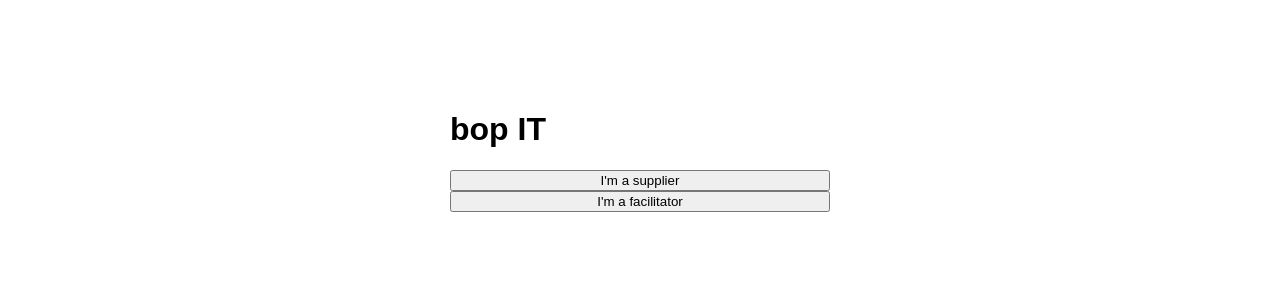
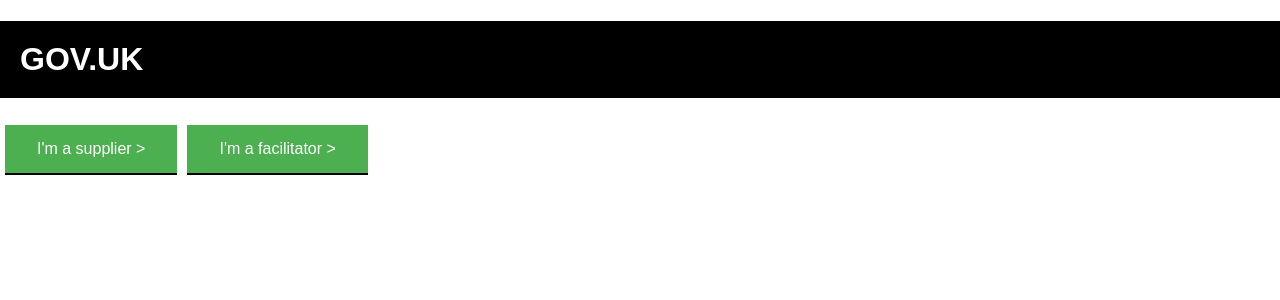
Before and after one commit to woodheadlucy/dwp-bopit, a React (Create React App) app: page / in a window 1280 px wide. Shown: the top 300 px of the page. Built offline with nearby package versions, Linux system fonts and the light colour scheme; the HTML template or start-up script is replaced by a standard one.

Commit message:
day 2 forms

```diff
--- a/package.json
+++ b/package.json
@@ -5,6 +5,7 @@
   "dependencies": {
     "react": "^16.8.5",
     "react-dom": "^16.8.5",
+    "react-mailchimp-form": "^1.0.1",
     "react-scripts": "2.1.8"
   },
   "scripts": {
--- a/src/App.css
+++ b/src/App.css
@@ -1,4 +1,21 @@
+.App {
+  display: grid;
+  height: 100vh;
+  grid-template: 1fr 7fr/ 1fr;
+  grid-template-areas:
+    'header'
+    'forms';
+}
+
+.topBanner {
+  grid-area: header;
+  background-color: black;
+  color: white;
+  padding: 20px;
+}
+
 .banner {
+  grid-area: forms;
   display: flex;
   flex-direction: column;
   margin-left: 400px;
@@ -6,3 +23,16 @@
   margin-top: 40px;
   padding: 50px;
 }
+
+.button {
+  background-color: #4caf50; /* Green */
+  border: 2px solid black;
+  border-width: 0 0 2px 0;
+  color: white;
+  padding: 15px 32px;
+  text-align: center;
+  text-decoration: none;
+  display: inline-block;
+  font-size: 16px;
+  margin: 5px;
+}
--- a/src/App.js
+++ b/src/App.js
@@ -10,11 +10,16 @@ class App extends Component {
   };
   render() {
     return (
-      <div className="banner">
-        <h1>bop IT</h1>
-        <button onClick={this.handleSupplier}>I'm a supplier</button>
+      <div>
+        <h1 className="topBanner">GOV.UK</h1>
+
+        <button className="button" onClick={this.handleSupplier}>
+          I'm a supplier >
+        </button>
         {this.state.supplierClick && <SupplierForm />}
-        <button onClick={this.handleFacilitator}>I'm a facilitator</button>
+        <button className="button" onClick={this.handleFacilitator}>
+          I'm a facilitator >
+        </button>
         {this.state.facilitatorClick && <FacilitatorForm />}
       </div>
     );
--- a/src/components/FacilitatorForm.js
+++ b/src/components/FacilitatorForm.js
@@ -1,5 +1,6 @@
 import React, { Component } from 'react';
 import './FacilitatorForm.css';
+import Mailchimp from 'react-mailchimp-form';
 
 class FacilitatorForm extends Component {
   state = {
@@ -12,7 +13,44 @@ class FacilitatorForm extends Component {
     return (
       <div>
         <h1>Facilitator form</h1>
-        <form className="facilForm" onSubmit={this.handleSubmit}>
+        <div>
+          <p>Please fill in the below...</p>
+        </div>
+
+        {/* <Mailchimp
+          action="https://<YOUR-USER>.us16.list-manage.com/subscribe/post?u=XXXXXXXXXXXXX&amp;id=XXXXXX"
+          fields={[
+            {
+              name: 'CONTACT_NAME',
+              placeholder: 'Your name',
+              type: 'text',
+              required: true,
+            },
+            {
+              name: 'EMAIL',
+              placeholder: 'Email',
+              type: 'email',
+              required: true,
+            },
+            {
+              name: 'ITEMS_NEEDED',
+              placeholder: 'What do you need?',
+              type: 'text',
+              required: true,
+            },
+            {
+              name: 'QUANTITY',
+              placeholder: 'How many do you need?',
+              type: 'number',
+              required: true,
+            },
+          ]}
+        /> */}
+        <form
+          className="facilForm"
+          action="https://us20.api.mailchimp.com/post?u=XXXXXXX&amp;id=XXXXXX"
+          onSubmit={this.handleSubmit}
+        >
           <br />
           <label for="contactName" class="standardlayout">
             Contact name:
--- a/src/components/SupplierForm.js
+++ b/src/components/SupplierForm.js
@@ -1,5 +1,6 @@
 import React, { Component } from 'react';
 import './SupplierForm.css';
+import Mailchimp from 'react-mailchimp-form';
 
 class SupplierForm extends Component {
   state = {
@@ -12,7 +13,46 @@ class SupplierForm extends Component {
     return (
       <div>
         <h1>Supplier form</h1>
-        <form className="suppForm" onSubmit={this.handleSubmit}>
+        <div>
+          <p>Please fill in the below...</p>
+        </div>
+        <Mailchimp
+          action="https://<YOUR-USER>.us16.list-manage.com/subscribe/post?u=XXXXXXXXXXXXX&amp;id=XXXXXX"
+          fields={[
+            {
+              name: 'COMPANY_NAME',
+              placeholder: 'Your company',
+              type: 'text',
+              required: true,
+            },
+            {
+              name: 'CONTACT_NAME',
+              placeholder: 'Your name',
+              type: 'text',
+              required: true,
+            },
+            {
+              name: 'EMAIL',
+              placeholder: 'Email',
+              type: 'email',
+              required: true,
+            },
+            {
+              name: 'ITEMS_DONATE',
+              placeholder: 'What can you donate?',
+              type: 'text',
+              required: true,
+            },
+            {
+              name: 'QUANTITY',
+              placeholder: 'How many do you have?',
+              type: 'number',
+              required: true,
+            },
+          ]}
+        />
+      </div>
+      /* <form className="suppForm" onSubmit={this.handleSubmit}>
           <label for="companyName">Company name:</label>
           <input
             onChange={this.handleChange}
@@ -44,8 +84,7 @@ class SupplierForm extends Component {
           />
           <br />
           <button>Submit</button>
-        </form>
-      </div>
+        </form> */
     );
   }
 
```
Also changed, not shown: 1 other file (tests, documents, lock files or other folders).
